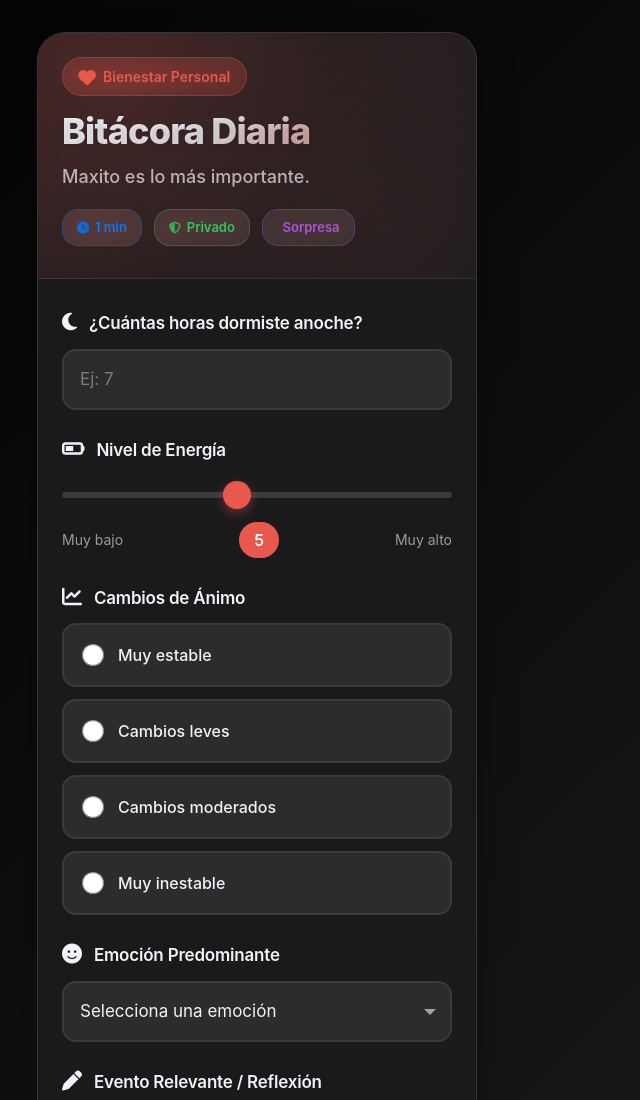
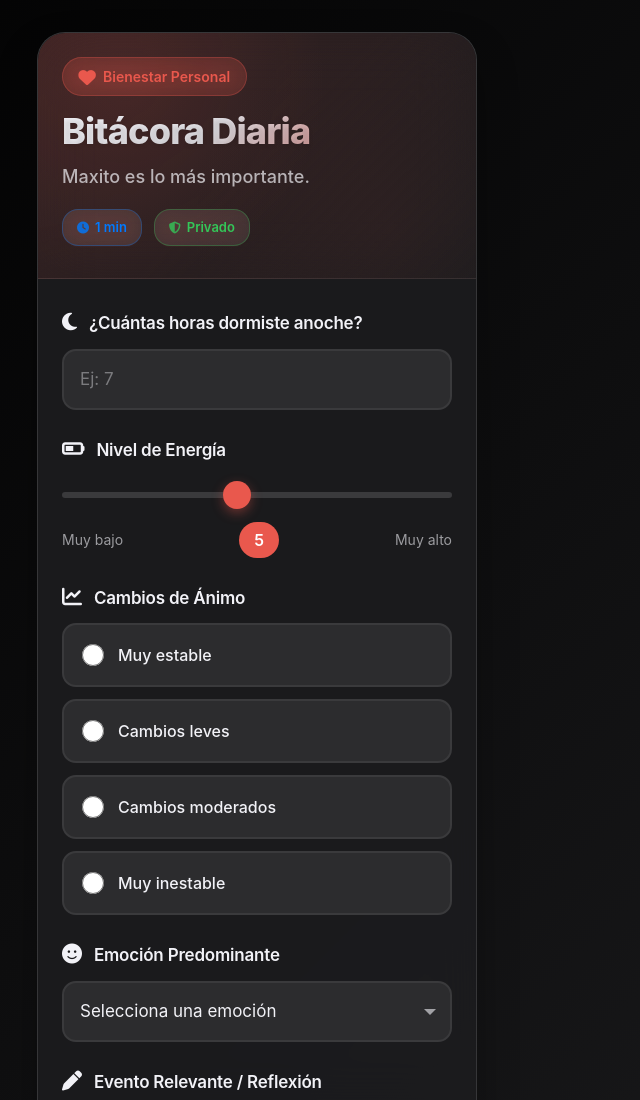
Before and after one commit to carlosvicerales/maxito, a plain HTML site: page index2.html in a window 1280 px wide. Shown: the top 1100 px of the page, without its empty margins (383-1023 px from the left). Drawn offline with nearby package versions, Linux system fonts and the light colour scheme.

Commit message:
Update index2.html
saqué sorpresa

```diff
--- a/index2.html
+++ b/index2.html
@@ -607,10 +607,10 @@
                                 <i class="fas fa-shield-alt"></i>
                                 Privado
                             </div>
-                            <div class="stat-pill private">
+                            <!--div class="stat-pill private">
                                 <i class="fas fa-sparkles"></i>
                                 Sorpresa
-                            </div>
+                            </div>-->
                         </div>
                     </div>
                 </div>
```
